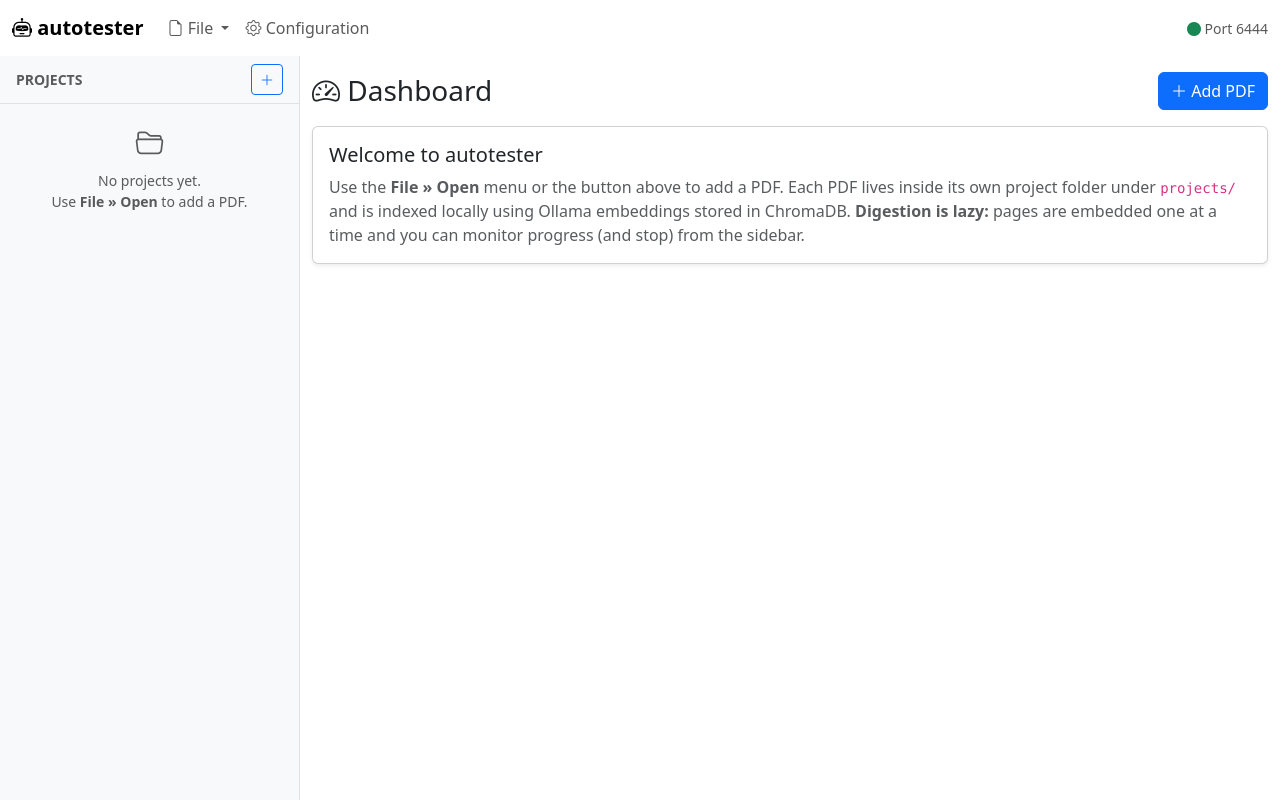
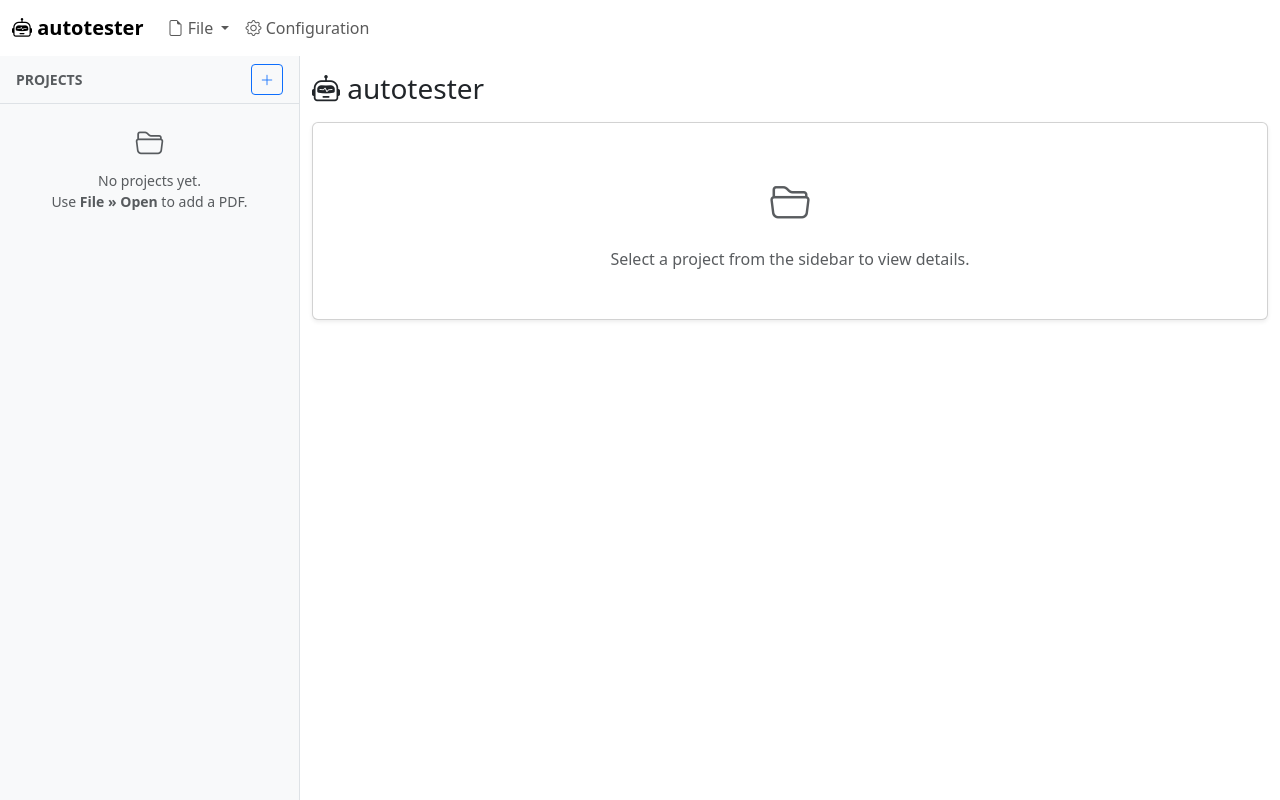
Before and after one commit to germanztz/autotester, a Flask app: page / in a window 1280 px wide. Run offline with Flask 3, Linux system fonts and the light colour scheme.

Commit message:
**#009 - Limpiar panel central y mostrar título del proyecto seleccionado**

```diff
--- a/app/views/static/css/styles.css
+++ b/app/views/static/css/styles.css
@@ -35,6 +35,12 @@
 
 .project-list .project-item {
     transition: background-color 0.15s ease-in-out;
+    cursor: pointer;
+}
+
+.project-list .project-item.active {
+    background-color: var(--bs-primary-bg-subtle);
+    border-left: 3px solid var(--bs-primary);
 }
 
 .project-list .project-item:hover {
--- a/app/views/static/js/sidebar_digest.js
+++ b/app/views/static/js/sidebar_digest.js
@@ -5,6 +5,7 @@
     const POLL_INTERVAL_ERROR_MS = 4000;
 
     let pollTimer = null;
+    let selectedProject = null;
 
     const STATE_ICONS = {
         queued: "bi-file-earmark-pdf text-danger",
@@ -41,6 +42,44 @@
             '"': "&quot;",
             "'": "&#39;",
         }[c]));
+    }
+
+    function selectProject(name) {
+        if (selectedProject === name) {
+            // Toggle off when clicking the same project.
+            selectedProject = null;
+            document.querySelectorAll(".project-item").forEach(function (el) {
+                el.classList.remove("active");
+            });
+            document.getElementById("panel-title").innerHTML =
+                '<i class="bi bi-robot"></i> autotester';
+            document.getElementById("panel-content").innerHTML =
+                '<div class="card shadow-sm mt-3">' +
+                '<div class="card-body text-center text-muted py-5">' +
+                '<i class="bi bi-folder2-open d-block fs-1 mb-3"></i>' +
+                '<p class="mb-0">Select a project from the sidebar to view details.</p>' +
+                "</div></div>";
+            return;
+        }
+        selectedProject = name;
+        document.querySelectorAll(".project-item").forEach(function (el) {
+            el.classList.toggle("active", el.dataset.projectName === name);
+        });
+        document.getElementById("panel-title").innerHTML =
+            '<i class="bi bi-file-earmark-text"></i> ' + escapeHtml(name);
+        document.getElementById("panel-content").innerHTML =
+            '<div class="card shadow-sm mt-3">' +
+            '<div class="card-body">' +
+            '<p class="text-muted mb-0">Project <strong>' + escapeHtml(name) +
+            "</strong> selected.</p></div></div>";
+    }
+
+    function restoreSelection() {
+        if (!selectedProject) return;
+        const el = document.querySelector(
+            '#project-list [data-project-name="' + CSS.escape(selectedProject) + '"]'
+        );
+        if (el) el.classList.add("active");
     }
 
     function renderRow(p) {
@@ -88,6 +127,7 @@
         const list = document.getElementById("project-list");
         if (!list) return;
         list.innerHTML = projects.map(renderRow).join("");
+        restoreSelection();
     }
 
     async function tick() {
@@ -114,20 +154,29 @@
         tick();
     }
 
-    document.addEventListener("DOMContentLoaded", () => {
+    document.addEventListener("DOMContentLoaded", function () {
+        // Project selection via event delegation on the sidebar list.
+        document.body.addEventListener("click", function (e) {
+            var item = e.target.closest(".project-item");
+            if (!item) return;
+            // Ignore clicks on action buttons inside the item.
+            if (e.target.closest(".project-actions")) return;
+            selectProject(item.dataset.projectName);
+        });
+
         // Bind cancel forms (when present) to a no-op AJAX handler that
         // hides the row optimistically. Browser still POSTs if JS is off.
-        document.body.addEventListener("submit", (e) => {
-            const form = e.target;
+        document.body.addEventListener("submit", function (e) {
+            var form = e.target;
             if (form.matches && form.matches('form[data-action="cancel"]')) {
                 e.preventDefault();
                 fetch(form.action, {
                     method: "POST",
                     headers: { Accept: "application/json" },
                 })
-                    .then((r) => r.json())
-                    .then(() => tick())
-                    .catch(() => tick());
+                    .then(function (r) { return r.json(); })
+                    .then(function () { tick(); })
+                    .catch(function () { tick(); });
             }
         });
 
--- a/app/views/templates/base.html
+++ b/app/views/templates/base.html
@@ -40,11 +40,6 @@
                     </li>
                 </ul>
                 <ul class="navbar-nav ms-auto">
-                    <li class="nav-item">
-                        <span class="navbar-text small">
-                            <i class="bi bi-circle-fill text-success"></i> Port 6444
-                        </span>
-                    </li>
                 </ul>
             </div>
         </div>
--- a/app/views/templates/index.html
+++ b/app/views/templates/index.html
@@ -1,23 +1,13 @@
 {% extends "base.html" %}
-{% block title %}autotester · Dashboard{% endblock %}
+{% block title %}autotester{% endblock %}
 {% block content %}
-<div class="d-flex align-items-center justify-content-between mb-3">
-    <h1 class="h3 mb-0"><i class="bi bi-speedometer2"></i> Dashboard</h1>
-    <button class="btn btn-primary" data-bs-toggle="modal" data-bs-target="#uploadModal">
-        <i class="bi bi-plus-lg"></i> Add PDF
-    </button>
-</div>
-
-<div class="card shadow-sm">
-    <div class="card-body">
-        <h5 class="card-title">Welcome to autotester</h5>
-        <p class="card-text text-muted mb-0">
-            Use the <strong>File &raquo; Open</strong> menu or the button above to add a PDF.
-            Each PDF lives inside its own project folder under <code>projects/</code> and is
-            indexed locally using Ollama embeddings stored in ChromaDB.
-            <strong>Digestion is lazy:</strong> pages are embedded one at a time and
-            you can monitor progress (and stop) from the sidebar.
-        </p>
+<h1 class="h3 mb-0" id="panel-title"><i class="bi bi-robot"></i> autotester</h1>
+<div id="panel-content">
+    <div class="card shadow-sm mt-3">
+        <div class="card-body text-center text-muted py-5">
+            <i class="bi bi-folder2-open d-block fs-1 mb-3"></i>
+            <p class="mb-0">Select a project from the sidebar to view details.</p>
+        </div>
     </div>
 </div>
 {% endblock %}
```
Also changed, not shown: TASKS.md (+12 -13 lines).
